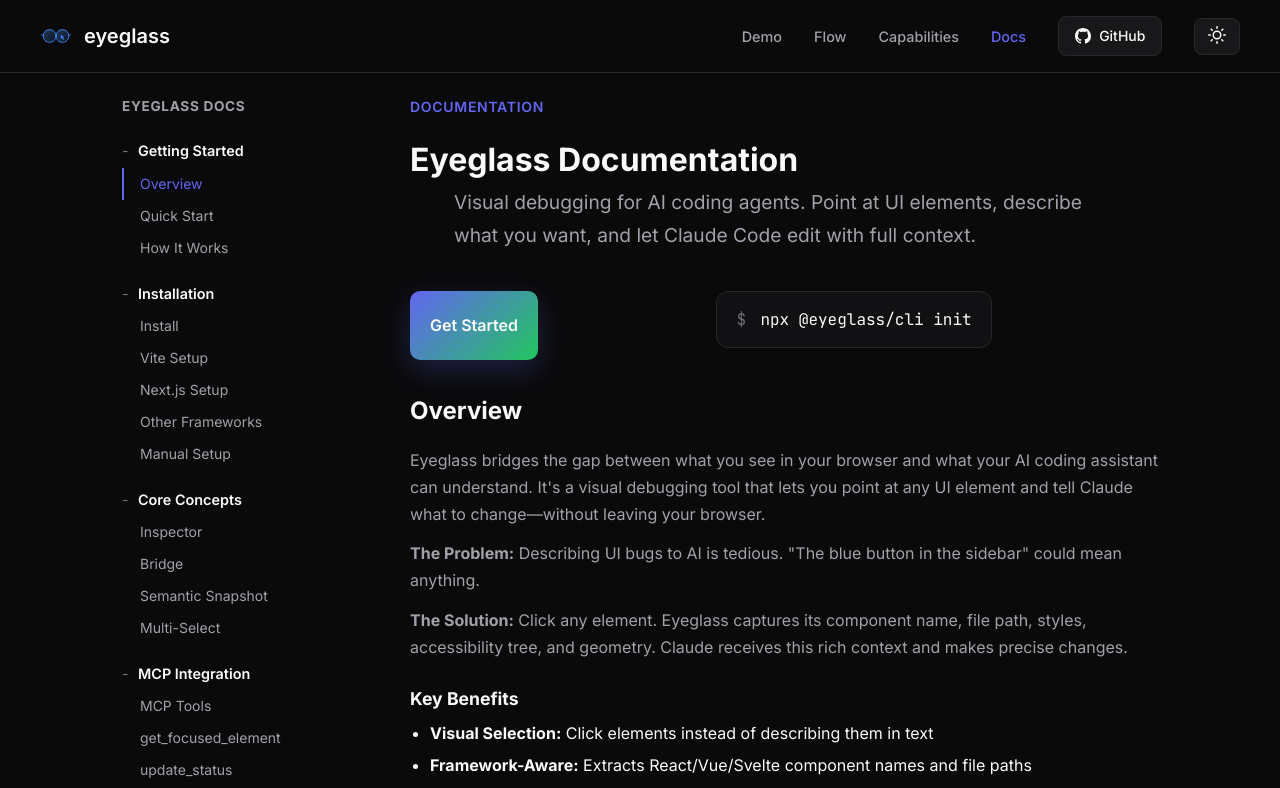
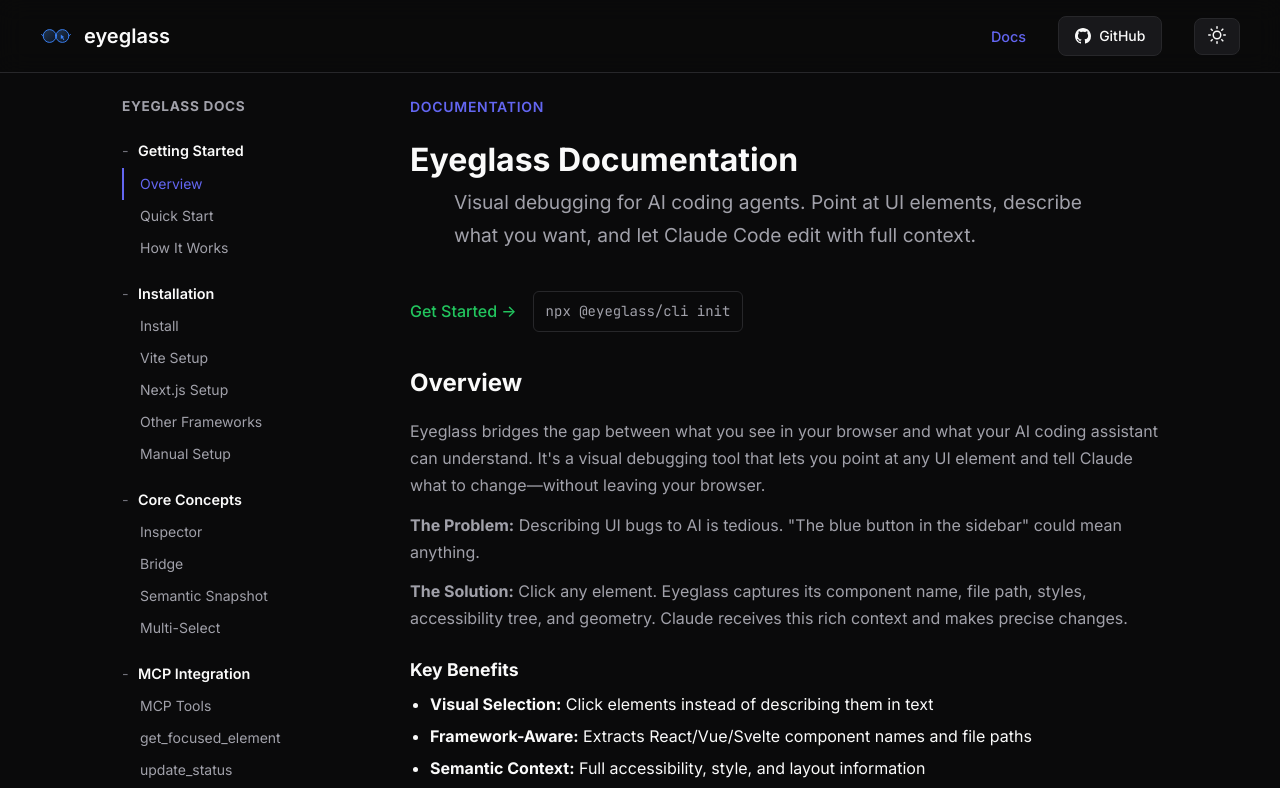
Before and after one commit to donutboyband/eyeglass_site, a React (Vite) app: page /docs in a window 1280 px wide. Shown: the top 788 px of the page. Built offline with nearby package versions, Linux system fonts and the light colour scheme.

Commit message:
[eyeglass:eyeglass-1770669600658-ebaiq9o] Simplified to minimal link + subtle code block

```diff
--- a/package.json
+++ b/package.json
@@ -16,7 +16,7 @@
   },
   "devDependencies": {
     "@eslint/js": "^9.39.1",
-    "@eyeglass/inspector": "^0.1.3",
+    "@eyeglass/inspector": "^0.1.4",
     "@types/node": "^24.10.1",
     "@types/react": "^19.2.7",
     "@types/react-dom": "^19.2.3",
--- a/src/App.css
+++ b/src/App.css
@@ -163,6 +163,11 @@
   margin-bottom: 1.5rem;
 }
 
+.hero-actions.minimal {
+  align-items: center;
+  gap: 1rem;
+}
+
 .btn {
   display: inline-flex;
   align-items: center;
@@ -193,6 +198,28 @@
 .btn.small {
   padding: 0.55rem 0.9rem;
   font-size: 0.9rem;
+}
+
+.link-arrow {
+  color: var(--color-accent);
+  font-weight: 500;
+  font-size: 1rem;
+  text-decoration: none;
+  transition: opacity 0.15s;
+}
+.link-arrow:hover {
+  opacity: 0.8;
+}
+
+.install.minimal {
+  margin: 0;
+  padding: 0.5rem 0.75rem;
+  background: transparent;
+  border: 1px solid var(--color-border);
+  border-radius: 6px;
+  font-family: 'JetBrains Mono', monospace;
+  font-size: 0.875rem;
+  color: var(--color-text-muted);
 }
 
 .install {
--- a/src/components/HeroSection.tsx
+++ b/src/components/HeroSection.tsx
@@ -16,12 +16,12 @@ export function HeroSection({ installCommand, copied, onCopy }: Props) {
         <h1>
           <span className="highlight">
             {' '}
-            Eyeglass turns clicks into code edits.
+            Turn clicks into commits.
           </span>
         </h1>
         <p className="hero-subtitle">
           Point at UI. Eyeglass captures component, file path, a11y tree, and computed styles,
-          then sends Claude the exact context it needs.
+          then allows you to talk with Claude from the browser to implement the changes.
         </p>
         <div className="hero-actions">
           <div className="install">
--- a/src/components/NavBar.tsx
+++ b/src/components/NavBar.tsx
@@ -18,9 +18,6 @@ export function NavBar({ theme, toggleTheme }: Props) {
           <span>eyeglass</span>
         </Link>
         <div className="nav-links">
-          <a href="/#demo" className="nav-link">Demo</a>
-          <a href="/#flow" className="nav-link">Flow</a>
-          <a href="/#capabilities" className="nav-link">Capabilities</a>
           <Link to="/docs" className={`nav-link${isDocsPage ? ' active' : ''}`}>Docs</Link>
           <a
             href="https://github.com/donutboyband/eyeglass"
--- a/src/components/QuickstartSection.tsx
+++ b/src/components/QuickstartSection.tsx
@@ -7,7 +7,7 @@ export function QuickstartSection({ items }: Props) {
     <section className="section" id="quickstart">
       <div className="section-header">
         <p className="section-label">Quickstart</p>
-        <h2>Three commands to run Eyeglass</h2>
+        <h2>Two commands to run Eyeglass</h2>
       </div>
       <div className="quickstart">
         {items.map((item) => (
--- a/src/components/docs/pages/GettingStarted.tsx
+++ b/src/components/docs/pages/GettingStarted.tsx
@@ -7,12 +7,9 @@ export function GettingStarted() {
         <p className="section-label">Documentation</p>
         <h1>Eyeglass Documentation</h1>
         <p className="hero-subtitle">Visual debugging for AI coding agents. Point at UI elements, describe what you want, and let Claude Code edit with full context.</p>
-        <div className="hero-actions" style={{ justifyContent: 'flex-start' }}>
-          <a className="btn primary" href="#quickstart">Get Started</a>
-          <code className="install" aria-label="Install command">
-            <span className="prompt">$</span>
-            <span>{installCommand}</span>
-          </code>
+        <div className="hero-actions minimal" style={{ justifyContent: 'flex-start' }}>
+          <a className="link-arrow" href="#quickstart">Get Started →</a>
+          <code className="install minimal">{installCommand}</code>
         </div>
       </div>
 
--- a/src/main.tsx
+++ b/src/main.tsx
@@ -1,10 +1,18 @@
 import { StrictMode } from 'react'
 import { createRoot } from 'react-dom/client'
 import { BrowserRouter } from 'react-router-dom'
-import './eyeglass-mock'
 import '@eyeglass/inspector'
 import './index.css'
 import App from './App.tsx'
+
+// Default to real Eyeglass; turn mock on only when explicitly requested.
+const enableMock = import.meta.env.VITE_EYEGLASS_MOCK === 'true'
+
+async function bootstrap() {
+  if (enableMock) {
+    // Only load the demo bridge interceptor when explicitly enabled
+    await import('./eyeglass-mock')
+  }
 
   createRoot(document.getElementById('root')!).render(
     <StrictMode>
@@ -13,3 +21,6 @@ createRoot(document.getElementById('root')!).render(
       </BrowserRouter>
     </StrictMode>,
   )
+}
+
+bootstrap()
```
Also changed, not shown: 2 other files (tests, documents, lock files or other folders). Lines whose indentation alone changed are shown as unchanged.
